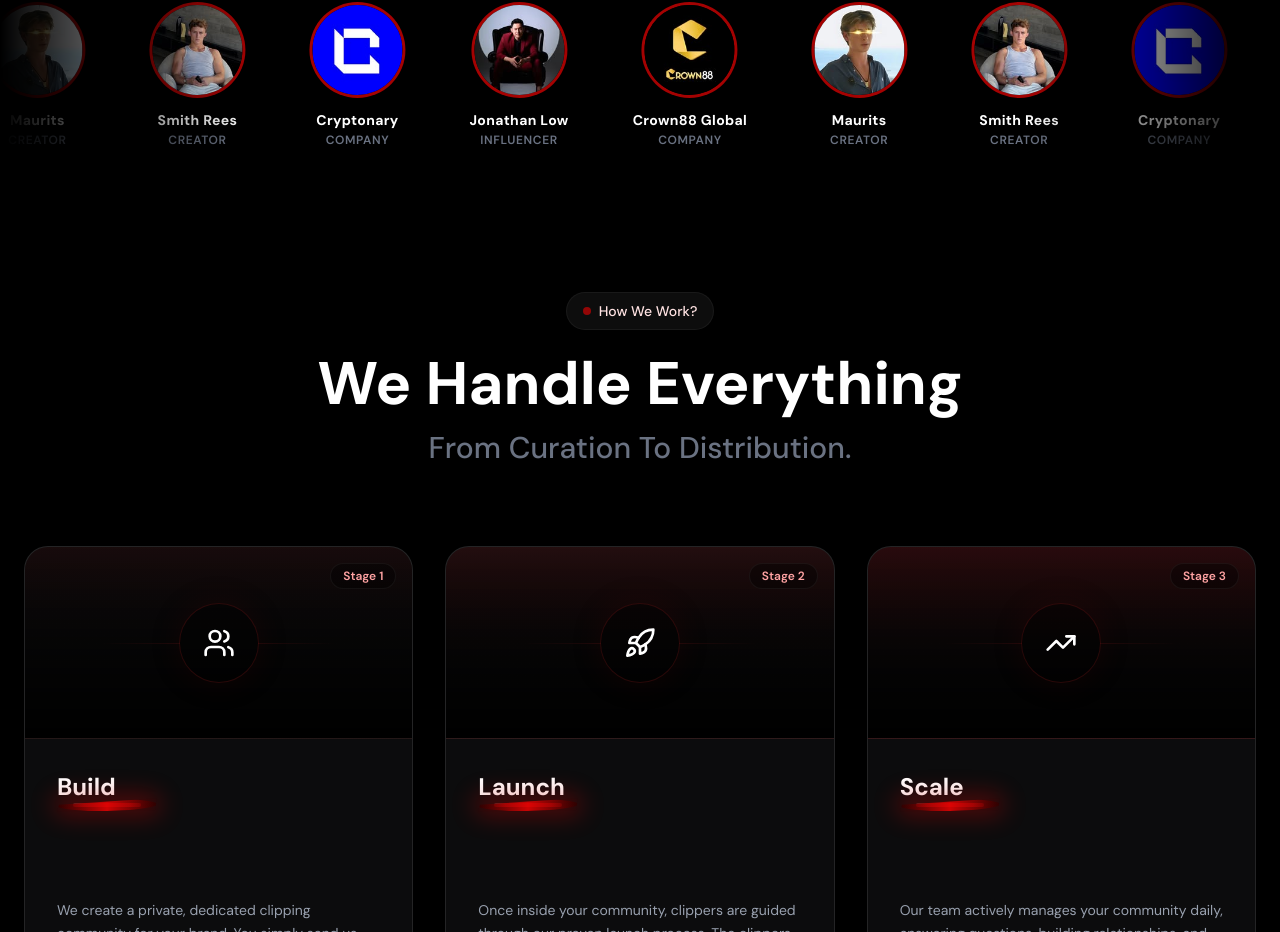
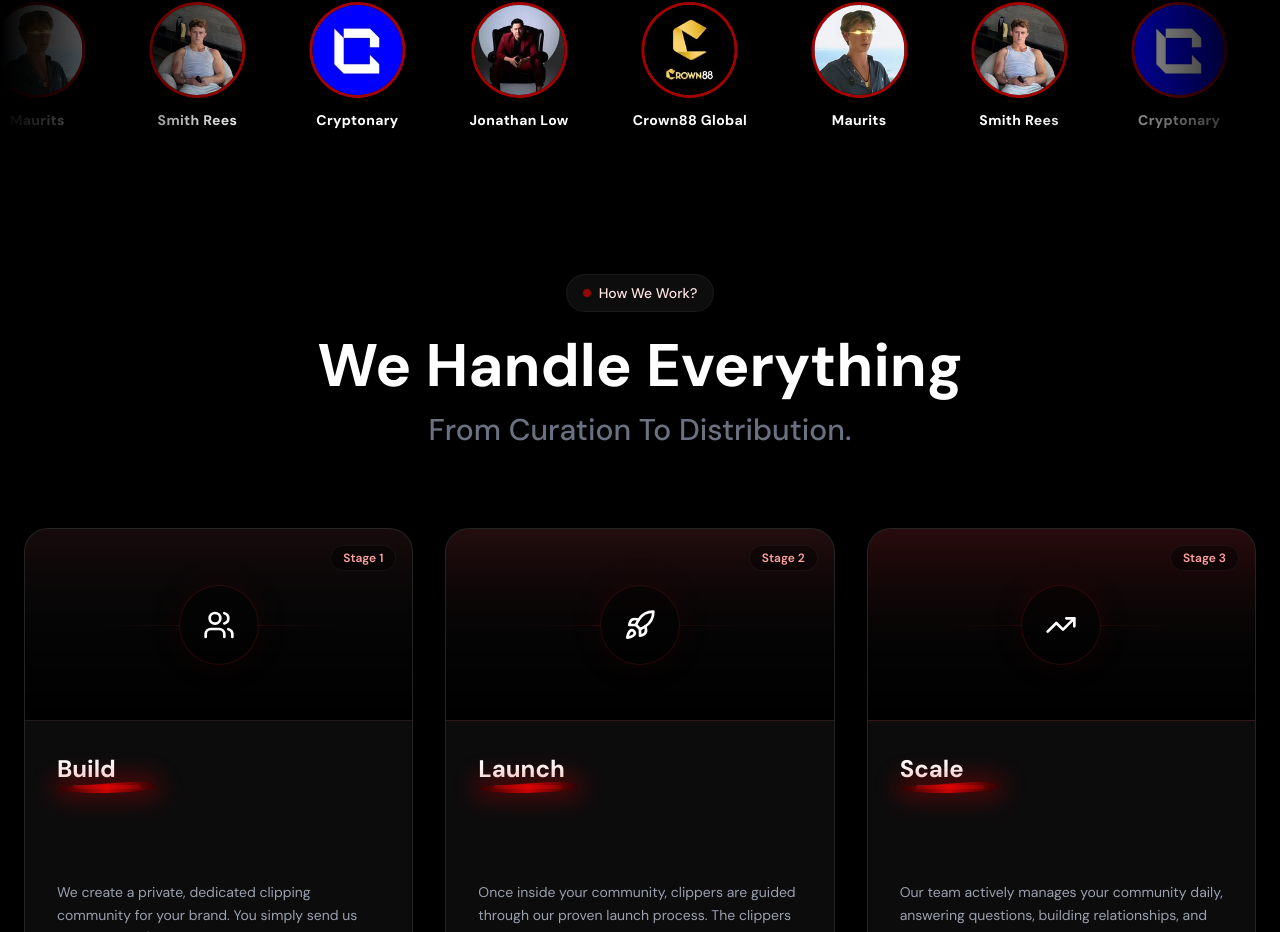
Before and after one commit to Jd33n27/Phantom-clip, a React (Vite) app: page / in a window 1280 px wide. Shown: the part 1749-2681 px from the top of the page. Built offline with nearby package versions, Linux system fonts and the light colour scheme.

Commit message:
added trust badge and minor tweaks

```diff
--- a/src/components/Ticker.tsx
+++ b/src/components/Ticker.tsx
@@ -3,27 +3,27 @@
 const clients = [
   {
     name: "Maurits",
-    role: "CREATOR",
+    // role: "CREATOR",
     img: "/maurits.jpg",
   },
   {
     name: "Smith Rees",
-    role: "CREATOR",
+    // role: "CREATOR",
     img: "/smithrees.jpg",
   },
   {
     name: "Cryptonary",
-    role: "COMPANY",
+    // role: "COMPANY",
     img: "/cryptonary.jpg",
   },
   {
     name: "Jonathan Low",
-    role: "INFLUENCER",
+    // role: "INFLUENCER",
     img: "/jonathanlow.jpg",
   },
   {
     name: "Crown88 Global",
-    role: "COMPANY",
+    // role: "COMPANY",
     img: "/crown88.jpg",
   },
 ];
@@ -73,9 +73,9 @@
                 <p className="text-sm font-bold text-white whitespace-nowrap tracking-wide">
                   {client.name}
                 </p>
-                <p className="text-[10px] md:text-xs text-gray-500 font-semibold tracking-wider whitespace-nowrap uppercase mt-0.5">
+                {/* <p className="text-[10px] md:text-xs text-gray-500 font-semibold tracking-wider whitespace-nowrap uppercase mt-0.5">
                   {client.role}
-                </p>
+                </p> */}
               </div>
             </div>
           ))}
```
